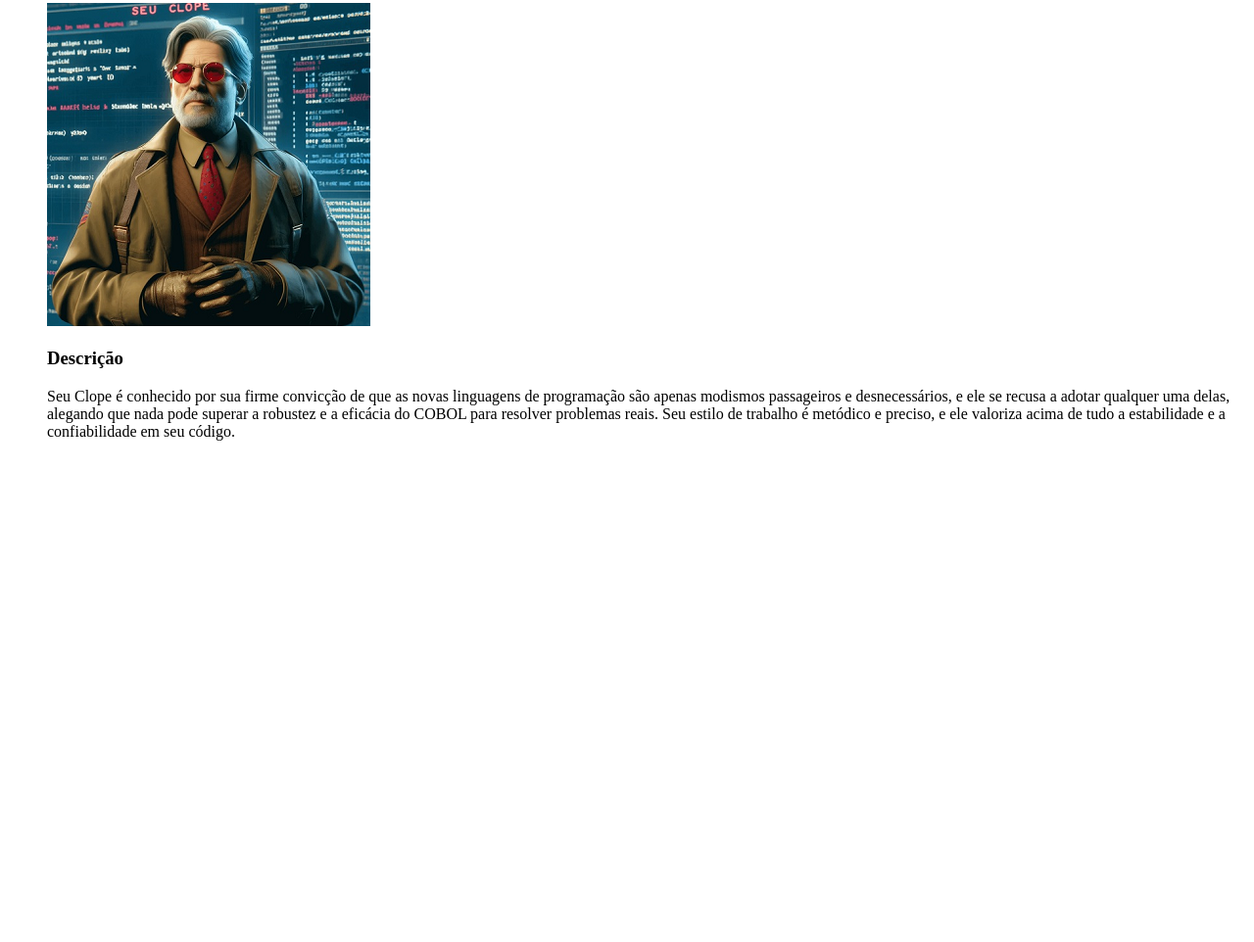
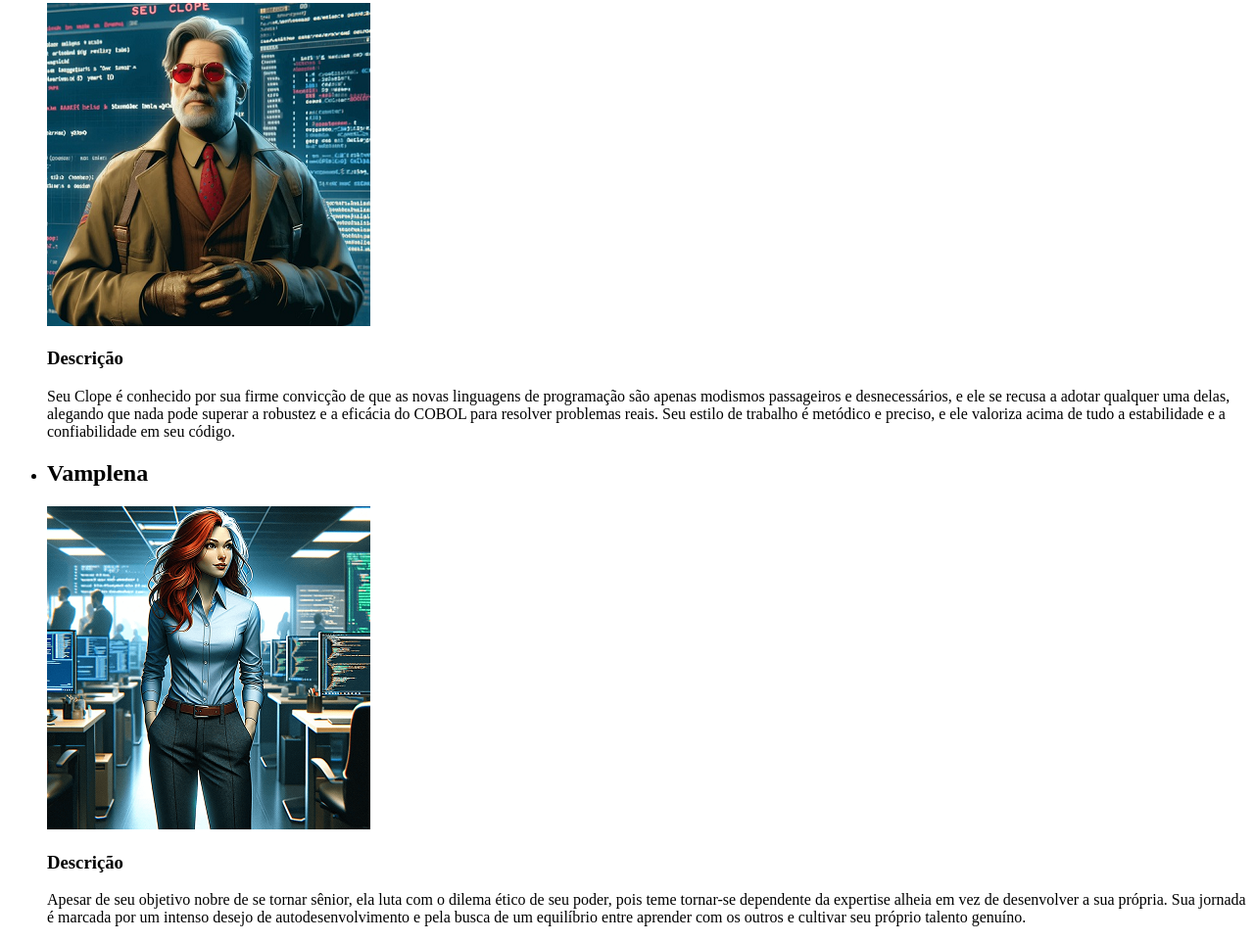
Before and after one commit to ArielTeixeira07/x-dev, a plain HTML site: page index.html in a window 1280 px wide. Shown: the part 193-1155 px from the top of the page at 98% size. Before the commit the page ends 800 px from the top, so only its background shows below. Drawn offline with Linux system fonts and the light colour scheme.

Commit message:
Adicionada mais uma LI na lista para o cartão de Vamplena, adicionando sua imagem e uma descrição.

```diff
--- a/index.html
+++ b/index.html
@@ -31,6 +31,17 @@
                     </p>
                 </div>
             </li>
+            <li class="cartao fundo-2">
+                <h2 class="nome">Vamplena</h2>
+
+                <img class="imagem-personagem" src="src/imagens/vamplena.png" alt="Vamplena" />
+
+                <div class="descricao">
+                    <h3 class="titulo">Descrição</h3>
+                    <p class="texto">Apesar de seu objetivo nobre de se tornar sênior, ela luta com o dilema ético de seu poder, pois teme tornar-se dependente da expertise alheia em vez de desenvolver a sua própria. Sua jornada é marcada por um intenso desejo de autodesenvolvimento e pela busca de um equilíbrio entre aprender com os outros e cultivar seu próprio talento genuíno.</p>
+                </div>
+            </li>
+
         </ul>
     </main>
 </body>
```
